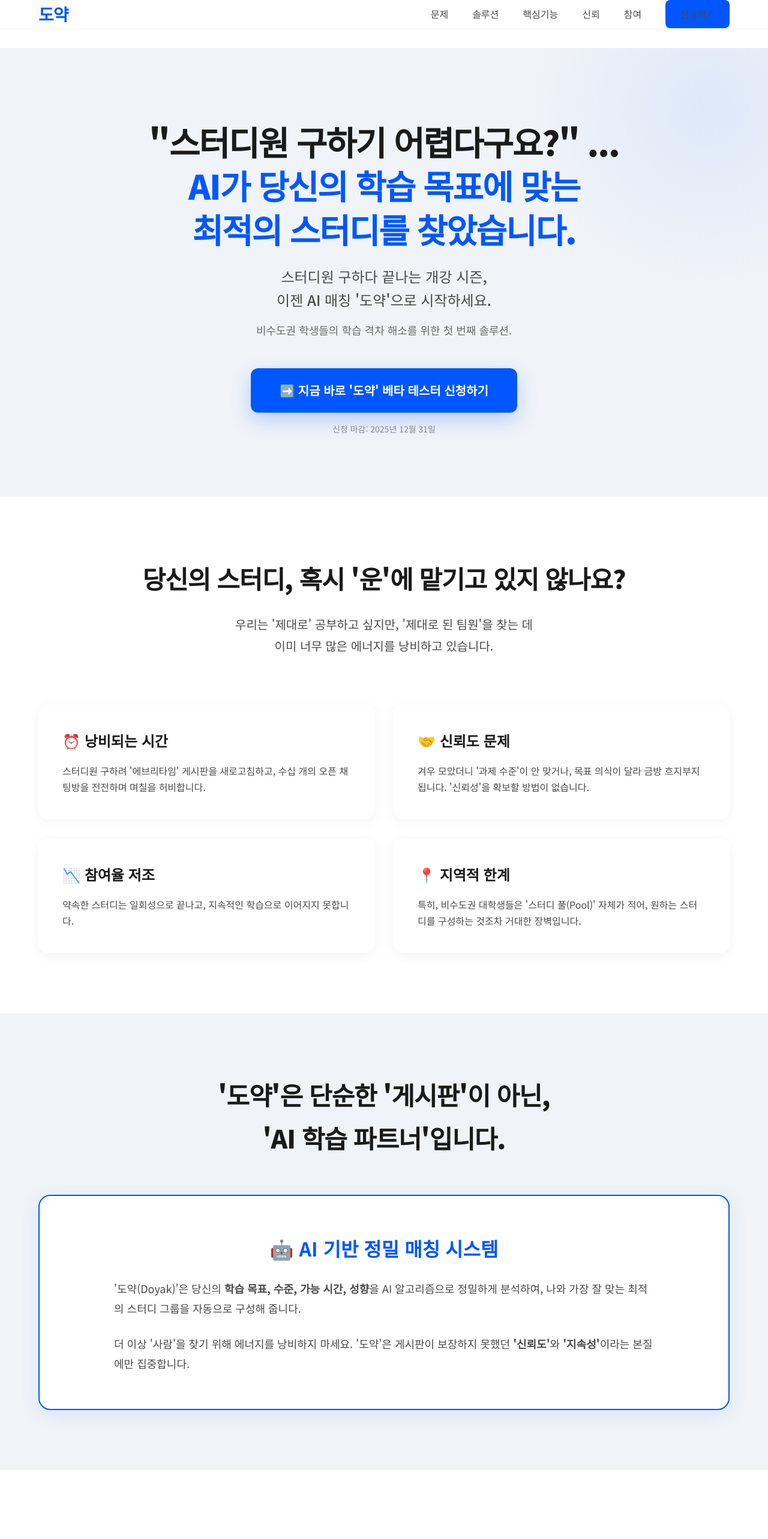
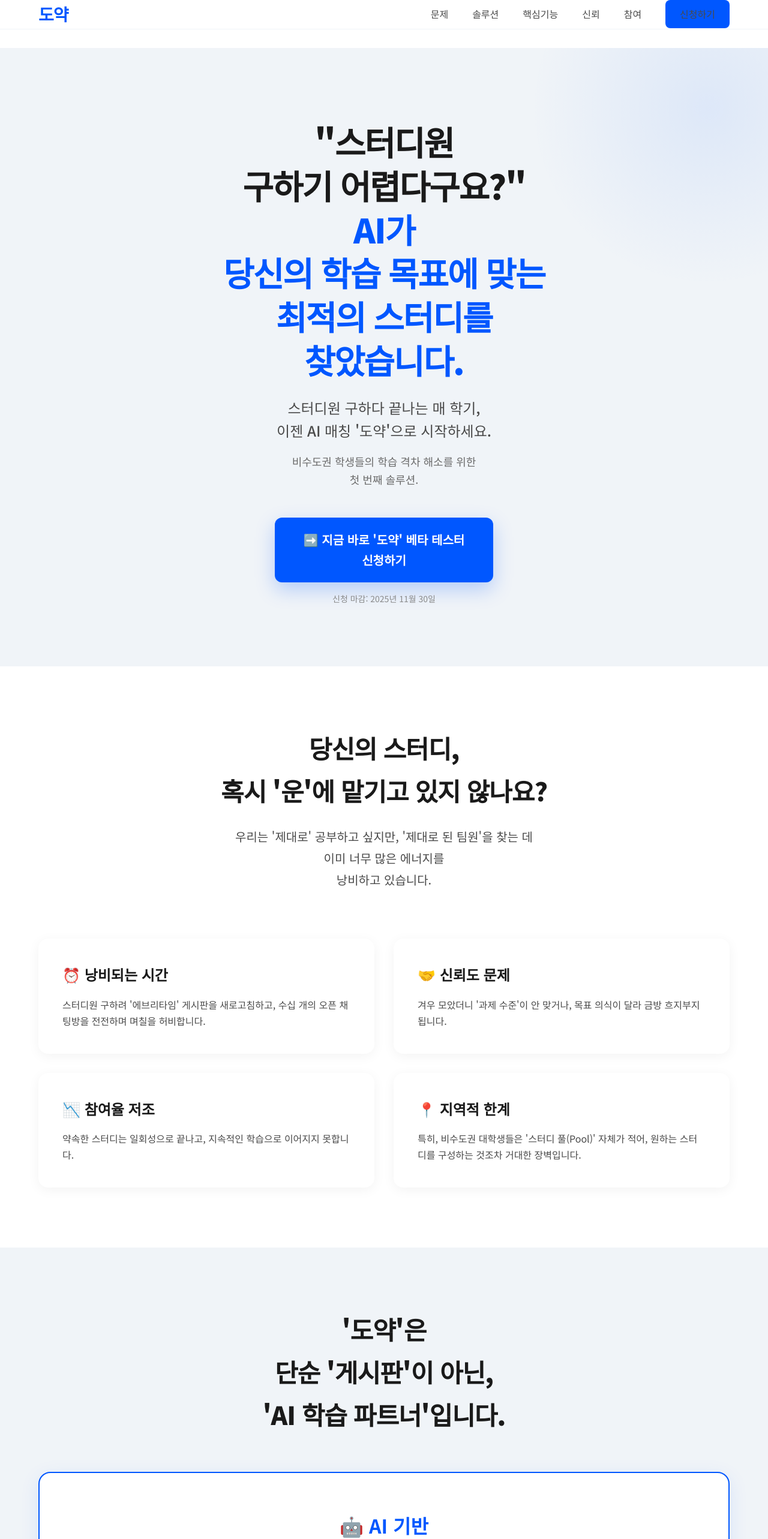
Before and after one commit to Harang-droid/study-matching, a plain HTML site: page index.html in a window 1280 px wide. Shown: the top 2566 px of the page at 60% size. Drawn offline with Linux system fonts and the light colour scheme.

Commit message:
Update index.html

```diff
--- a/index.html
+++ b/index.html
@@ -486,11 +486,11 @@
     <section class="hero">
         <div class="container">
             <div class="hero-content">
-                <h1>"스터디원 구하기 어렵다구요?" ...<br><span class="highlight">AI가 당신의 학습 목표에 맞는<br>최적의 스터디를 찾았습니다.</span></h1>
-                <h2>스터디원 구하다 끝나는 개강 시즌,<br>이젠 AI 매칭 '도약'으로 시작하세요.</h2>
-                <h3>비수도권 학생들의 학습 격차 해소를 위한 첫 번째 솔루션.</h3>
-                <a href="#cta" class="cta-primary">➡️ 지금 바로 '도약' 베타 테스터 신청하기</a>
-                <p class="deadline">신청 마감: 2025년 12월 31일</p>
+                <h1>"스터디원 <br>구하기 어렵다구요?"<br><span class="highlight">AI가 <br>당신의 학습 목표에 맞는<br>최적의 스터디를 <br>찾았습니다.</span></h1>
+                <h2>스터디원 구하다 끝나는 매 학기,<br>이젠 AI 매칭 '도약'으로 시작하세요.</h2>
+                <h3>비수도권 학생들의 학습 격차 해소를 위한<br> 첫 번째 솔루션.</h3>
+                <a href="#cta" class="cta-primary">➡️ 지금 바로 '도약' 베타 테스터 <br>신청하기</a>
+                <p class="deadline">신청 마감: 2025년 11월 30일</p>
             </div>
         </div>
     </section>
@@ -498,8 +498,8 @@
     <!-- Problem Section -->
     <section id="problem">
         <div class="container">
-            <h2 class="section-title">당신의 스터디, 혹시 '운'에 맡기고 있지 않나요?</h2>
-            <p class="section-subtitle">우리는 '제대로' 공부하고 싶지만, '제대로 된 팀원'을 찾는 데<br>이미 너무 많은 에너지를 낭비하고 있습니다.</p>
+            <h2 class="section-title">당신의 스터디, <br>혹시 '운'에 맡기고 있지 않나요?</h2>
+            <p class="section-subtitle">우리는 '제대로' 공부하고 싶지만,<brr></brr> '제대로 된 팀원'을 찾는 데<br>이미 너무 많은 에너지를<br> 낭비하고 있습니다.</p>
 
             <div class="problem-grid">
                 <div class="problem-card">
@@ -508,7 +508,7 @@
                 </div>
                 <div class="problem-card">
                     <h3>🤝 신뢰도 문제</h3>
-                    <p>겨우 모았더니 '과제 수준'이 안 맞거나, 목표 의식이 달라 금방 흐지부지됩니다. '신뢰성'을 확보할 방법이 없습니다.</p>
+                    <p>겨우 모았더니 '과제 수준'이 안 맞거나, 목표 의식이 달라 금방 흐지부지됩니다.</p>
                 </div>
                 <div class="problem-card">
                     <h3>📉 참여율 저조</h3>
@@ -525,13 +525,13 @@
     <!-- Solution Section -->
     <section id="solution">
         <div class="container">
-            <h2 class="section-title">'도약'은 단순한 '게시판'이 아닌,<br>'AI 학습 파트너'입니다.</h2>
+            <h2 class="section-title">'도약'은 <br>단순 '게시판'이 아닌,<br>'AI 학습 파트너'입니다.</h2>
 
             <div class="solution-box">
-                <h3>🤖 AI 기반 정밀 매칭 시스템</h3>
-                <p>'도약(Doyak)'은 당신의 <strong>학습 목표, 수준, 가능 시간, 성향</strong>을 AI 알고리즘으로 정밀하게 분석하여, 나와 가장 잘 맞는 최적의 스터디 그룹을 자동으로 구성해 줍니다.</p>
+                <h3>🤖 AI 기반 <br>정밀 매칭 시스템</h3>
+                <p>'도약(Doyak)'은 <br>당신의 <strong>학습 목표, 수준, 가능 시간, 성향</strong>을 AI 알고리즘으로 정밀하게 분석하여, 나와 가장 잘 맞는 최적의 스터디 그룹을 자동으로 구성해 줍니다.</p>
                 <br>
-                <p>더 이상 '사람'을 찾기 위해 에너지를 낭비하지 마세요. '도약'은 게시판이 보장하지 못했던 <strong>'신뢰도'</strong>와 <strong>'지속성'</strong>이라는 본질에만 집중합니다.</p>
+                <p>더 이상 '사람'을 찾기 위해 에너지를 낭비하지 마세요. <br>'도약'은 <strong>'신뢰도'</strong>와 <strong>'지속성'</strong>이라는 본질에만 집중합니다.</p>
             </div>
         </div>
     </section>
@@ -564,7 +564,7 @@
     <!-- Trust Section -->
     <section id="trust">
         <div class="container">
-            <h2 class="section-title">'도약'은 실제 대학생들의<br>목소리에서 시작되었습니다.</h2>
+            <h2 class="section-title">'도약'은 <br>실제 대학생들의 목소리에서<br> 시작되었습니다.</h2>
 
             <div class="trust-content">
                 <p>본 서비스는 <strong>충남대학교(CNU) 재학생</strong>들의 실제 Pain Point를 해결하기 위해 시작된 '지역 정주형 창직 프로젝트'입니다. 공허한 이론이 아닌, 실제 데이터와 필요에 기반하여 서비스를 검증하고 확장합니다.</p>
@@ -583,21 +583,10 @@
     <!-- Pricing Section -->
     <section id="pricing">
         <div class="container">
-            <h2 class="section-title">'도약'의 첫 번째 도약,<br>베타 테스터로 참여하세요.</h2>
-            <p class="section-subtitle">'도약'의 핵심 가치를 가장 먼저 경험하고<br>서비스의 발전에 기여할 초기 베타 테스터(MVP) 100명을 모집합니다.</p>
+            <h2 class="section-title">'도약'의 <br>첫 번째 베타테스터로 참여하세요.</h2>
+            <p class="section-subtitle">'도약'의 핵심 가치를 가장 먼저 경험하고<br>서비스의 발전에 기여할 초기 베타 테스터를 모집합니다.</p>
 
-            <div class="pricing-box">
-                <h3>🎁 베타 테스터 특별 혜택</h3>
-                <ul class="pricing-list">
-                    <li><strong>참여 대상:</strong> 충남대학교 재학생 (1단계 MVP 타겟)</li>
-                    <li><strong>참여 혜택:</strong> 서비스 정식 런칭 전 모든 핵심 기능 100% 무료</li>
-                    <li><strong>추가 혜택:</strong> 우수 참여자 및 핵심 피드백 제공자 대상 스타벅스 기프티콘 증정</li>
-                </ul>
-                <div class="bonus">
-                    ☕ 선착순 100명 한정 특전!<br>
-                    적극적으로 서비스를 이용하고 의견을 나눠주신 분들께<br>
-                    추첨을 통해 스타벅스 기프티콘을 드립니다.
-                </div>
+
             </div>
         </div>
     </section>
```
